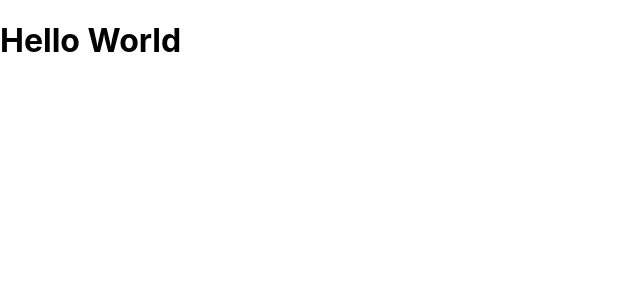
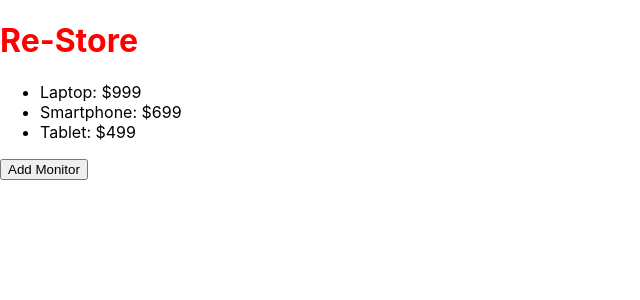
Before and after one commit to NguyenDu2309/E-Commerce-FE, a React (Create React App) app: page / in a window 1280 px wide. Shown: the top 300 px of the page, without its empty margins (0-640 px from the left). Built offline with nearby package versions, Linux system fonts and the light colour scheme.

Commit message:
useState example

```diff
--- a/src/App.tsx
+++ b/src/App.tsx
@@ -1,10 +1,28 @@
-import React from 'react';
+import React from "react";
+import { useState } from "react";
+
 function App() {
-  return (
-     <div>
-        <h1>Hello World</h1>
-     </div>
-  );
+   const [products, setProducts] = useState([
+      { name: 'Laptop', price: 999 },
+      { name: 'Smartphone', price: 699 },
+      { name: 'Tablet', price: 499 },
+   ]);
+   function addProduct(name: string, price: number) {
+      setProducts(prevState => [...prevState, { name: "Monitor" + prevState.length + 1, price: (prevState.length * 100) + 100 }]);
+   }
+   return (
+      <div>
+         <h1 style={{ color: 'red' }}>Re-Store</h1>
+         <ul>
+            {products.map((item, index) => (
+               <li key={index}>
+                  {item.name}: ${item.price}
+               </li>
+            ))}
+         </ul>
+         <button onClick={() => addProduct("Monitor", 399)}>Add Monitor</button>
+      </div>
+   );
 }
 
 export default App;
```
